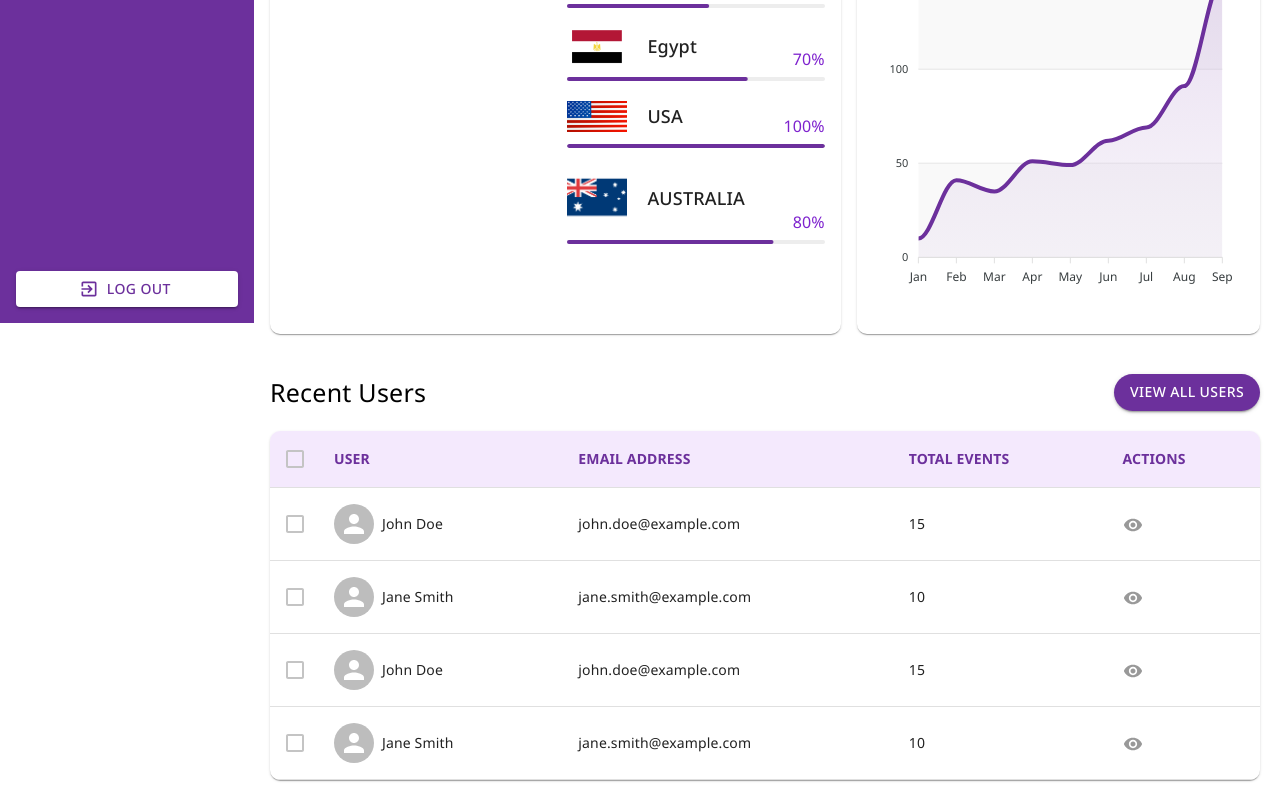
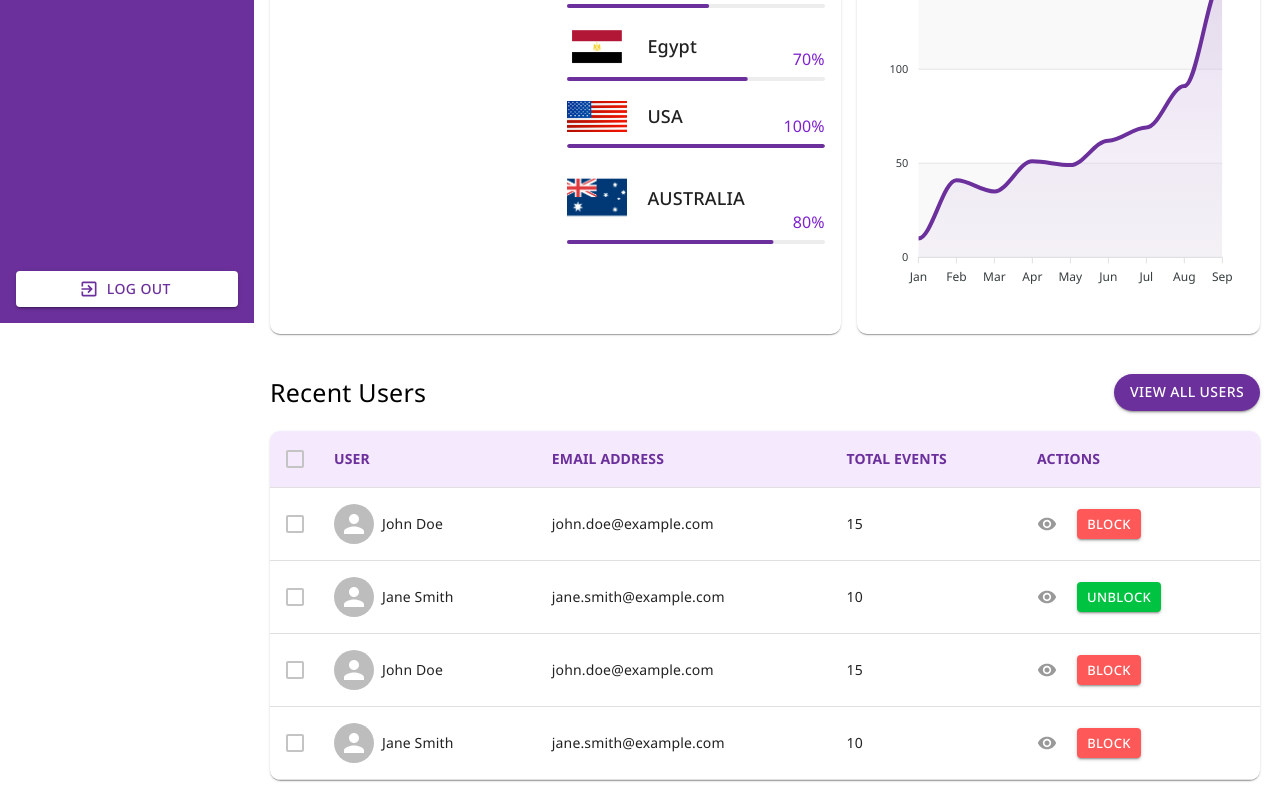
Before and after one commit to MEXA-TECHUB-PVT-Ltd/jadwali-admin, a React (Vite) app: page / in a window 1280 px wide. Shown: the part 477-1277 px from the top of the page. Built offline with nearby package versions, Linux system fonts and the light colour scheme.

Commit message:
fixed bugs

```diff
--- a/src/App.tsx
+++ b/src/App.tsx
@@ -11,7 +11,6 @@ import SubscribedUsers from "./pages/dashboard/SubscribedUsers";
 import PrivacyPolicy from "./pages/dashboard/PrivacyPolicy";
 import TermsConditions from "./pages/dashboard/TermsConditions";
 import SubscriptionPlan from "./pages/dashboard/SubscriptionPlan";
-
 
 function App() {
   const router = createBrowserRouter(
--- a/src/components/dashboard/UserTable.tsx
+++ b/src/components/dashboard/UserTable.tsx
@@ -198,7 +198,7 @@ const UserTable = ({ users, status }: any) => {
                                         }}
                                     />
                                     {
-                                        location.pathname === '/dashboard/all-users' ?
+                                        (location.pathname === '/dashboard/all-users' || location.pathname === '/dashboard' || location.pathname === '/') ?
                                             <Button
                                                 variant="contained"
                                                 sx={{
```
